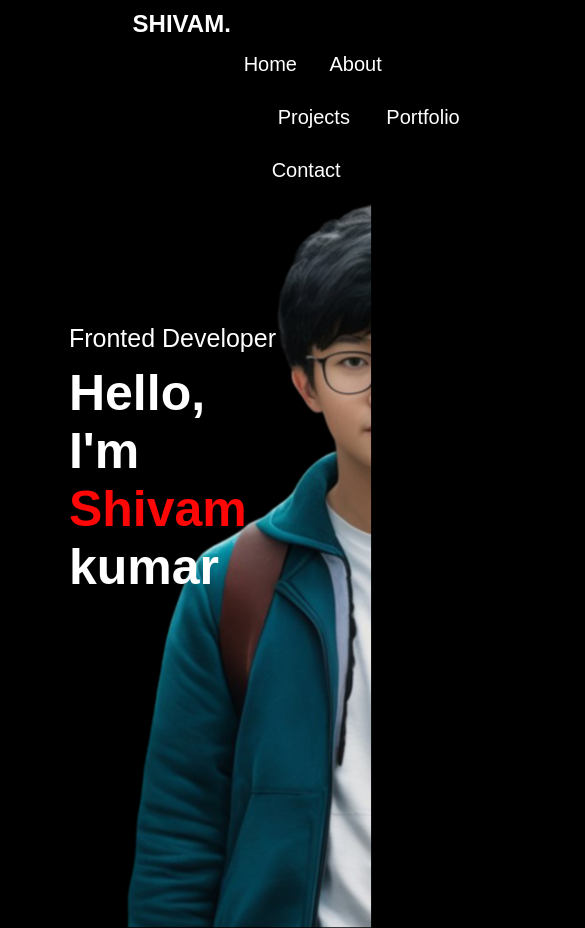
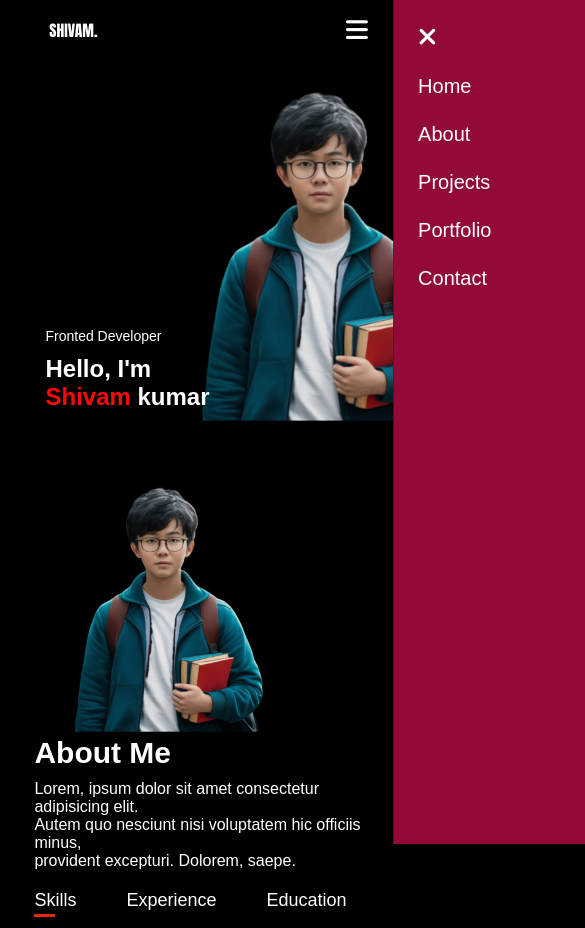
Before and after one commit to shivamkrsingh01/portfolio, a plain HTML site: page index.html in a window 390 px wide. Shown: the top 928 px of the page, 585 px wide, since content can reach past the window. Drawn offline with Linux system fonts and the light colour scheme.

Commit message:
Update style.css

```diff
--- a/style.css
+++ b/style.css
@@ -1,3 +1,5 @@
+
+
 * {
     margin: 0;
     padding: 0;
@@ -13,8 +15,8 @@
   }
 
   #header {
-    width: 68%;
-    height: 110vh;
+    width: 70vw;
+    height:100vh;
     background-image: url(images/image2.png);
     background-size: cover;
     background-position: center;
@@ -23,27 +25,35 @@
   }
 
   .container {
-    padding: 10px 10%;
+    padding: 10px 9%;
   }
 
   nav {
+    height: 100%;
+    width: 100%;
     display: flex;
     align-items: center;
     justify-content: space-between;
-    flex-wrap: wrap;
+     flex-wrap: wrap;
   }
 
-  .logo {
-    width: 160px;
-    height: 60px;
-    transform: translateX(-150%);
-  }
+ nav>h1{
+  font-size: 4vw;
+  font-weight: 400;
+  margin-left: -25vw;
+  display: flex;
+  justify-content: center;
+  padding: 4%;
+  font-family: Impact, Haettenschweiler, 'Arial Narrow Bold', sans-serif;
+ }
 
   nav ul li {
     display: inline-block;
-    list-style: none;
-    margin: 15px;
-    transform: translateX(180%);
+    gap:6vw;
+    justify-content: space-between;
+    margin-left: 2.5vw;
+    font-weight: 300;
+    position:relative;
   }
 
   nav ul li a {
@@ -53,7 +63,7 @@
   }
 
   nav ul li a::after {
-    content: "";
+    content: '';
     width: 0%;
     height: 3px;
     background: rgb(235, 37, 11);
@@ -68,9 +78,9 @@
   }
 
   .header_text {
-    margin-top: 60%;
+    margin-top: 50%;
     font-size: 25px;
-    transform: translateX(-30%);
+    transform: translateX(-40%);
   }
 
   .header_text > h1 {
@@ -364,3 +374,80 @@
 nav .fa-solid{
   display: none;
 }
+
+
+@media only screen and (max-width: 600px) {
+
+  #header{
+    height: 90%;
+    width: 72vw;
+
+  }
+  nav .fa-solid {
+      display: block;
+      font-size: 25px;
+  }
+  nav ul {
+      background: #920a37;
+      position: fixed;
+      top: 0;
+      right: -200px;
+      width: 200px;
+      height: 100vh;
+      padding-top: 50px;
+      z-index: 2;
+      transition: right 0.6s ease;
+  }
+  nav ul li {
+      display: block;
+      margin: 25px;
+  }
+  nav ul .fa-solid {
+      position: absolute;
+      top: 25px;
+      left: 25px;
+      cursor: pointer;
+  }
+  .header_text {
+      margin-top: 100%;
+      font-size: 16px;
+  }
+  .header_text h1 {
+      font-size: 30px;
+  }
+  .about_col_1 img {
+      width: 100%;
+      height: auto;
+      transform: translateX(-25%);
+  }
+  .contact_inputs {
+      width: 80vw;
+  }
+  #about{
+    margin-right: 5vw;
+    transform: translateX(-0%);
+    margin-right: 2vw;
+  }
+  .title_1{
+    font-size: 30px;
+    margin-bottom: 10px;
+  }
+
+
+}
+
+
+
+@media only screen and (max-width: 480px) {
+
+  .header_text {
+      margin-top: 120%;
+      font-size: 14px;
+  }
+  .header_text h1 {
+      font-size: 24px;
+  }
+  .contact_inputs {
+      width: 90vw;
+  }
+}
```
